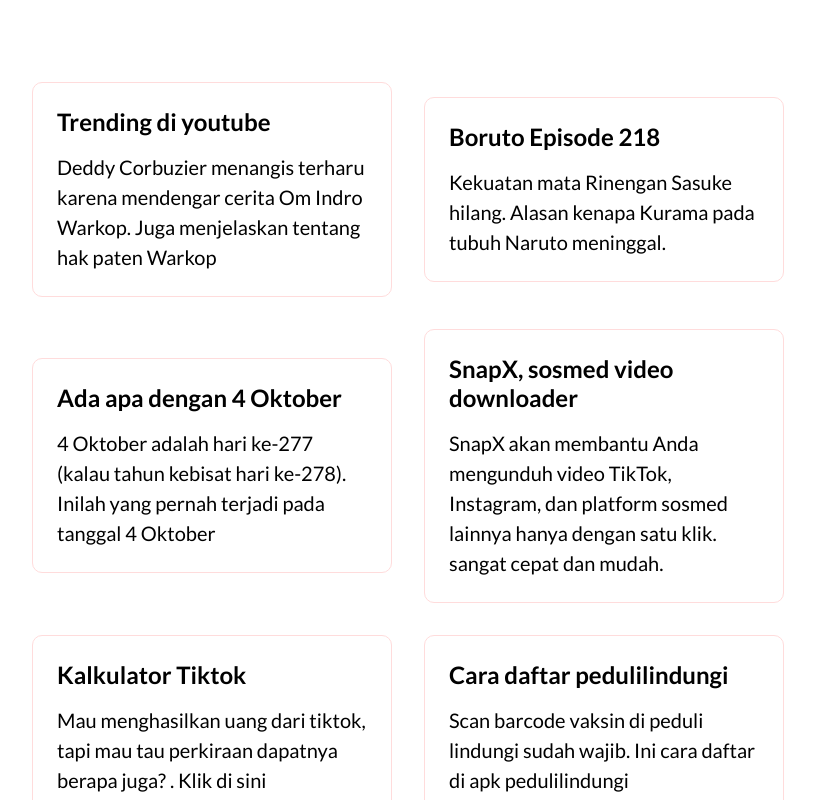
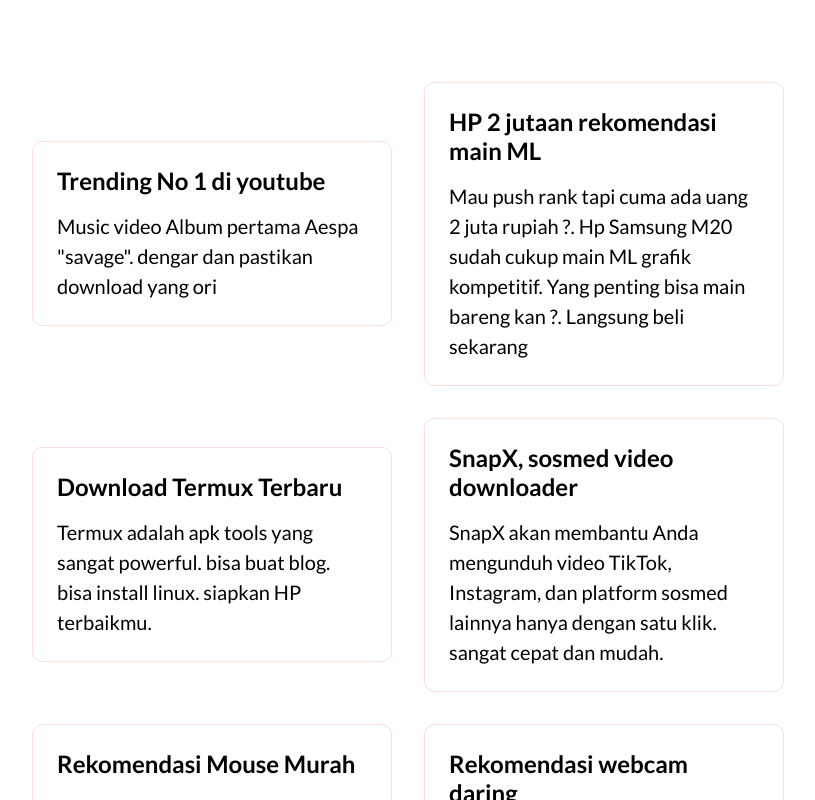
Before and after one commit to xkuadrattt/dengarcerita, a Next.js app: page / in a window 1280 px wide. Shown: the part 220-1020 px from the top of the page, without its empty margins (232-1047 px from the left). Built offline with nearby package versions, Linux system fonts and the light colour scheme.

Commit message:
update konten

```diff
--- a/pages/index.js
+++ b/pages/index.js
@@ -22,33 +22,29 @@
         <p className={styles.description}>jangan sampai terlewatkan</p>
 
         <div className={styles.grid}>
-          <Link href="https://www.youtube.com/watch?v=SbHJTPppv5Y">
+          <Link href="https://www.youtube.com/watch?v=WPdWvnAAurg&ab_channel=SMTOWN">
             <a className={styles.card}>
-              <h2>Trending di youtube</h2>
+              <h2>Trending No 1 di youtube</h2>
               <p>
-                Deddy Corbuzier menangis terharu karena mendengar cerita Om
-                Indro Warkop&#46; Juga menjelaskan tentang hak paten Warkop
+               Music video Album pertama Aespa "savage". dengar dan pastikan download yang ori
               </p>
             </a>
           </Link>
 
-          <Link href="https://www.youtube.com/results?search_query=boruto+episode+218">
+          <Link href="https://shp.ee/cbrg6f3">
             <a className={styles.card}>
-              <h2>Boruto Episode 218</h2>
+              <h2>HP 2 jutaan rekomendasi main ML</h2>
               <p>
-                Kekuatan mata Rinengan Sasuke hilang&#46; Alasan kenapa Kurama
-                pada tubuh Naruto meninggal&#46;
+                Mau push rank tapi cuma ada uang 2 juta rupiah ?. Hp Samsung M20 sudah cukup main ML grafik kompetitif. Yang penting bisa main bareng kan ?. Langsung beli sekarang
               </p>
             </a>
           </Link>
 
-          <Link href="https://id.wikipedia.org/wiki/4_Oktober">
+          <Link href="https://f-droid.org/packages/com.termux/">
             <a className={styles.card}>
-              <h2>Ada apa dengan 4 Oktober</h2>
+              <h2>Download Termux Terbaru</h2>
               <p>
-                4 Oktober adalah hari ke-277 &#40;kalau tahun kebisat hari
-                ke-278&#41;&#46;&#32;Inilah yang pernah terjadi pada tanggal 4
-                Oktober
+               Termux adalah apk tools yang sangat powerful. bisa buat blog. bisa install linux. siapkan HP terbaikmu.
               </p>
             </a>
           </Link>
@@ -64,22 +60,20 @@
             </a>
           </Link>
 
-          <Link href="https://exolyt.com/id/guides/tiktok-money-calculator">
+          <Link href="https://shp.ee/a7sstsj">
             <a className={styles.card}>
-              <h2>Kalkulator Tiktok</h2>
+              <h2>Rekomendasi Mouse Murah</h2>
               <p>
-                Mau menghasilkan uang dari tiktok, tapi mau tau perkiraan
-                dapatnya berapa juga? . Klik di sini
+                Pake mouse gak perlu bingung batre. Sangat membantu saat WFH. bisa untuk android, windows, chromeOS. harga murah bergaransi resmi.
               </p>
             </a>
           </Link>
 
-          <Link href="https://www.youtube.com/results?search_query=cara+daftar+pedulilindungi+">
+          <Link href="https://shp.ee/myniwy3">
             <a className={styles.card}>
-              <h2>Cara daftar pedulilindungi</h2>
+              <h2>Rekomendasi webcam daring</h2>
               <p>
-                Scan barcode vaksin di peduli lindungi sudah wajib. Ini cara
-                daftar di apk pedulilindungi
+                Webcam 1080p hanya Rp. 260,000 saja. Cocok untuk fasilitas belajar. Jangan sampai bolos sekolah daring. Segera miliki sekarang
               </p>
             </a>
           </Link>
--- a/styles/Home.module.css
+++ b/styles/Home.module.css
@@ -122,6 +122,9 @@
     line-height: 1.5;
     font-size: 1rem;
   }
+  .card{
+    border: none;
+  }
   .card p {
     margin: 0;
     font-size: 1rem;
@@ -130,4 +133,11 @@
   .card h2 {
     font-size: 1.25rem;
   }
+
+  .card:hover,
+.card:focus,
+.card:active {
+ border-color: none;
 }
+
+}
```
